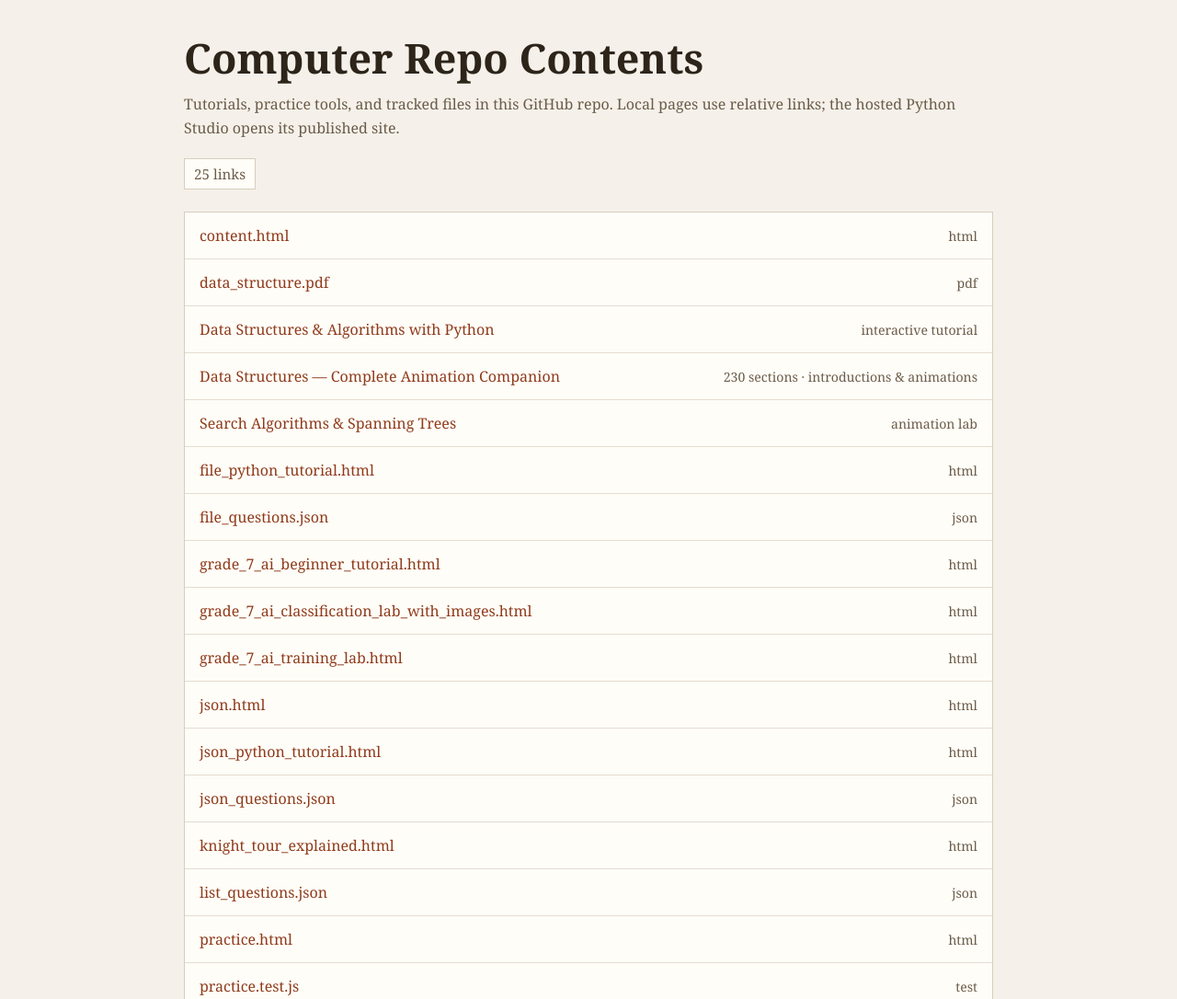
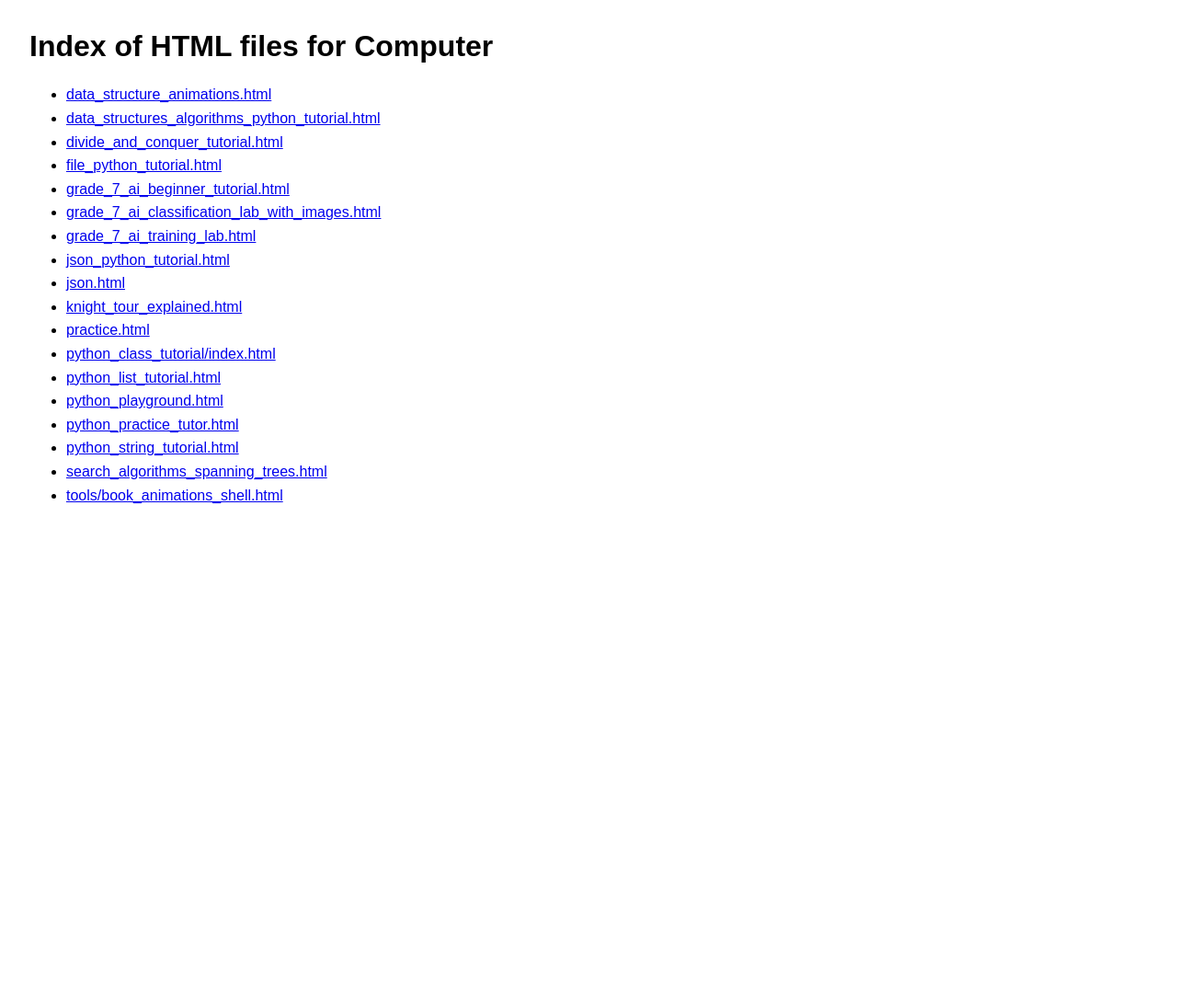
Before and after one commit to cghuisunshine/Computer, a plain HTML site: page content.html in a window 1280 px wide. Shown: the top 1086 px of the page at 92% size. After the commit the page ends 800 px from the top, so only its background shows below. Drawn offline with Linux system fonts and the light colour scheme.

Commit message:
Update content.html index

```diff
--- a/content.html
+++ b/content.html
@@ -1,149 +1,34 @@
 <!doctype html>
 <html lang="en">
 <head>
-  <meta charset="UTF-8" />
-  <meta name="viewport" content="width=device-width, initial-scale=1.0" />
-  <title>Computer Repo Contents</title>
+  <meta charset="utf-8" />
+  <title>Index of HTML files for Computer</title>
   <style>
-    :root {
-      color-scheme: light;
-      --bg: #f5f1ea;
-      --panel: #fffdf8;
-      --panel-border: #d7cdbd;
-      --text: #2d241a;
-      --muted: #6b5c49;
-      --link: #8f3b1b;
-      --link-hover: #6b2d14;
-      --line: #e5dccf;
-    }
-
-    * {
-      box-sizing: border-box;
-    }
-
-    body {
-      margin: 0;
-      font-family: Georgia, "Times New Roman", serif;
-      background: var(--bg);
-      color: var(--text);
-    }
-
-    main {
-      max-width: 920px;
-      margin: 0 auto;
-      padding: 32px 20px 48px;
-    }
-
-    h1 {
-      margin: 0 0 8px;
-      font-size: clamp(2rem, 4vw, 2.8rem);
-      font-weight: 700;
-    }
-
-    p {
-      margin: 0 0 20px;
-      color: var(--muted);
-      font-size: 1rem;
-      line-height: 1.6;
-    }
-
-    .meta {
-      display: inline-block;
-      margin-bottom: 24px;
-      padding: 6px 10px;
-      border: 1px solid var(--panel-border);
-      background: var(--panel);
-      color: var(--muted);
-      font-size: 0.95rem;
-    }
-
-    .panel {
-      border: 1px solid var(--panel-border);
-      background: var(--panel);
-    }
-
-    ul {
-      list-style: none;
-      margin: 0;
-      padding: 0;
-    }
-
-    li + li {
-      border-top: 1px solid var(--line);
-    }
-
-    a {
-      display: flex;
-      justify-content: space-between;
-      gap: 16px;
-      padding: 14px 16px;
-      color: var(--link);
-      text-decoration: none;
-      align-items: baseline;
-    }
-
-    a:hover,
-    a:focus-visible {
-      background: #f9f3e8;
-      color: var(--link-hover);
-      outline: none;
-    }
-
-    .name {
-      font-size: 1rem;
-      overflow-wrap: anywhere;
-    }
-
-    .kind {
-      color: var(--muted);
-      font-size: 0.88rem;
-      white-space: nowrap;
-    }
-
-    @media (max-width: 640px) {
-      a {
-        flex-direction: column;
-        align-items: flex-start;
-      }
-    }
+    body { font-family: sans-serif; margin: 2rem; }
+    ul { line-height: 1.6; }
   </style>
 </head>
 <body>
-  <main>
-    <h1>Computer Repo Contents</h1>
-    <p>
-      Tutorials, practice tools, and tracked files in this GitHub repo. Local pages use relative links; the hosted Python Studio opens its published site.
-    </p>
-    <div class="meta">25 links</div>
-    <section class="panel" aria-label="Tracked files">
-      <ul>
-        <li><a href="content.html"><span class="name">content.html</span><span class="kind">html</span></a></li>
-        <li><a href="data_structure.pdf"><span class="name">data_structure.pdf</span><span class="kind">pdf</span></a></li>
-        <li><a href="data_structures_algorithms_python_tutorial.html"><span class="name">Data Structures &amp; Algorithms with Python</span><span class="kind">interactive tutorial</span></a></li>
-        <li><a href="data_structure_animations.html"><span class="name">Data Structures — Complete Animation Companion</span><span class="kind">230 sections · introductions &amp; animations</span></a></li>
-        <li><a href="search_algorithms_spanning_trees.html"><span class="name">Search Algorithms &amp; Spanning Trees</span><span class="kind">animation lab</span></a></li>
-        <li><a href="file_python_tutorial.html"><span class="name">file_python_tutorial.html</span><span class="kind">html</span></a></li>
-        <li><a href="file_questions.json"><span class="name">file_questions.json</span><span class="kind">json</span></a></li>
-        <li><a href="grade_7_ai_beginner_tutorial.html"><span class="name">grade_7_ai_beginner_tutorial.html</span><span class="kind">html</span></a></li>
-        <li><a href="grade_7_ai_classification_lab_with_images.html"><span class="name">grade_7_ai_classification_lab_with_images.html</span><span class="kind">html</span></a></li>
-        <li><a href="grade_7_ai_training_lab.html"><span class="name">grade_7_ai_training_lab.html</span><span class="kind">html</span></a></li>
-        <li><a href="json.html"><span class="name">json.html</span><span class="kind">html</span></a></li>
-        <li><a href="json_python_tutorial.html"><span class="name">json_python_tutorial.html</span><span class="kind">html</span></a></li>
-        <li><a href="json_questions.json"><span class="name">json_questions.json</span><span class="kind">json</span></a></li>
-        <li><a href="knight_tour_explained.html"><span class="name">knight_tour_explained.html</span><span class="kind">html</span></a></li>
-        <li><a href="list_questions.json"><span class="name">list_questions.json</span><span class="kind">json</span></a></li>
-        <li><a href="practice.html"><span class="name">practice.html</span><span class="kind">html</span></a></li>
-        <li><a href="practice.test.js"><span class="name">practice.test.js</span><span class="kind">test</span></a></li>
-        <li><a href="python_class_tutorial/index.html"><span class="name">Python Classes Lab — Tutorial &amp; Practice</span><span class="kind">2-hour workshop</span></a></li>
-        <li><a href="https://python-studio-class.snappy-cocoa-5299.chatgpt.site"><span class="name">Python Classes Lab — Hosted Version</span><span class="kind">private site · sign-in required</span></a></li>
-        <li><a href="python_list_tutorial.html"><span class="name">python_list_tutorial.html</span><span class="kind">html</span></a></li>
-        <li><a href="python_playground.html"><span class="name">python_playground.html</span><span class="kind">html</span></a></li>
-        <li><a href="python_practice_tutor.html"><span class="name">python_practice_tutor.html</span><span class="kind">html</span></a></li>
-        <li><a href="python_practice_tutor.test.js"><span class="name">python_practice_tutor.test.js</span><span class="kind">test</span></a></li>
-        <li><a href="python_string_tutorial.html"><span class="name">python_string_tutorial.html</span><span class="kind">html</span></a></li>
-        <li><a href="string_questions.json"><span class="name">string_questions.json</span><span class="kind">json</span></a></li>
-      </ul>
-    </section>
-  </main>
+  <h1>Index of HTML files for Computer</h1>
+  <ul>
+    <li><a href="https://cghuisunshine.github.io/Computer/data_structure_animations.html">data_structure_animations.html</a></li>
+    <li><a href="https://cghuisunshine.github.io/Computer/data_structures_algorithms_python_tutorial.html">data_structures_algorithms_python_tutorial.html</a></li>
+    <li><a href="https://cghuisunshine.github.io/Computer/divide_and_conquer_tutorial.html">divide_and_conquer_tutorial.html</a></li>
+    <li><a href="https://cghuisunshine.github.io/Computer/file_python_tutorial.html">file_python_tutorial.html</a></li>
+    <li><a href="https://cghuisunshine.github.io/Computer/grade_7_ai_beginner_tutorial.html">grade_7_ai_beginner_tutorial.html</a></li>
+    <li><a href="https://cghuisunshine.github.io/Computer/grade_7_ai_classification_lab_with_images.html">grade_7_ai_classification_lab_with_images.html</a></li>
+    <li><a href="https://cghuisunshine.github.io/Computer/grade_7_ai_training_lab.html">grade_7_ai_training_lab.html</a></li>
+    <li><a href="https://cghuisunshine.github.io/Computer/json_python_tutorial.html">json_python_tutorial.html</a></li>
+    <li><a href="https://cghuisunshine.github.io/Computer/json.html">json.html</a></li>
+    <li><a href="https://cghuisunshine.github.io/Computer/knight_tour_explained.html">knight_tour_explained.html</a></li>
+    <li><a href="https://cghuisunshine.github.io/Computer/practice.html">practice.html</a></li>
+    <li><a href="https://cghuisunshine.github.io/Computer/python_class_tutorial/index.html">python_class_tutorial/index.html</a></li>
+    <li><a href="https://cghuisunshine.github.io/Computer/python_list_tutorial.html">python_list_tutorial.html</a></li>
+    <li><a href="https://cghuisunshine.github.io/Computer/python_playground.html">python_playground.html</a></li>
+    <li><a href="https://cghuisunshine.github.io/Computer/python_practice_tutor.html">python_practice_tutor.html</a></li>
+    <li><a href="https://cghuisunshine.github.io/Computer/python_string_tutorial.html">python_string_tutorial.html</a></li>
+    <li><a href="https://cghuisunshine.github.io/Computer/search_algorithms_spanning_trees.html">search_algorithms_spanning_trees.html</a></li>
+    <li><a href="https://cghuisunshine.github.io/Computer/tools/book_animations_shell.html">tools/book_animations_shell.html</a></li>
+  </ul>
 </body>
 </html>
```
